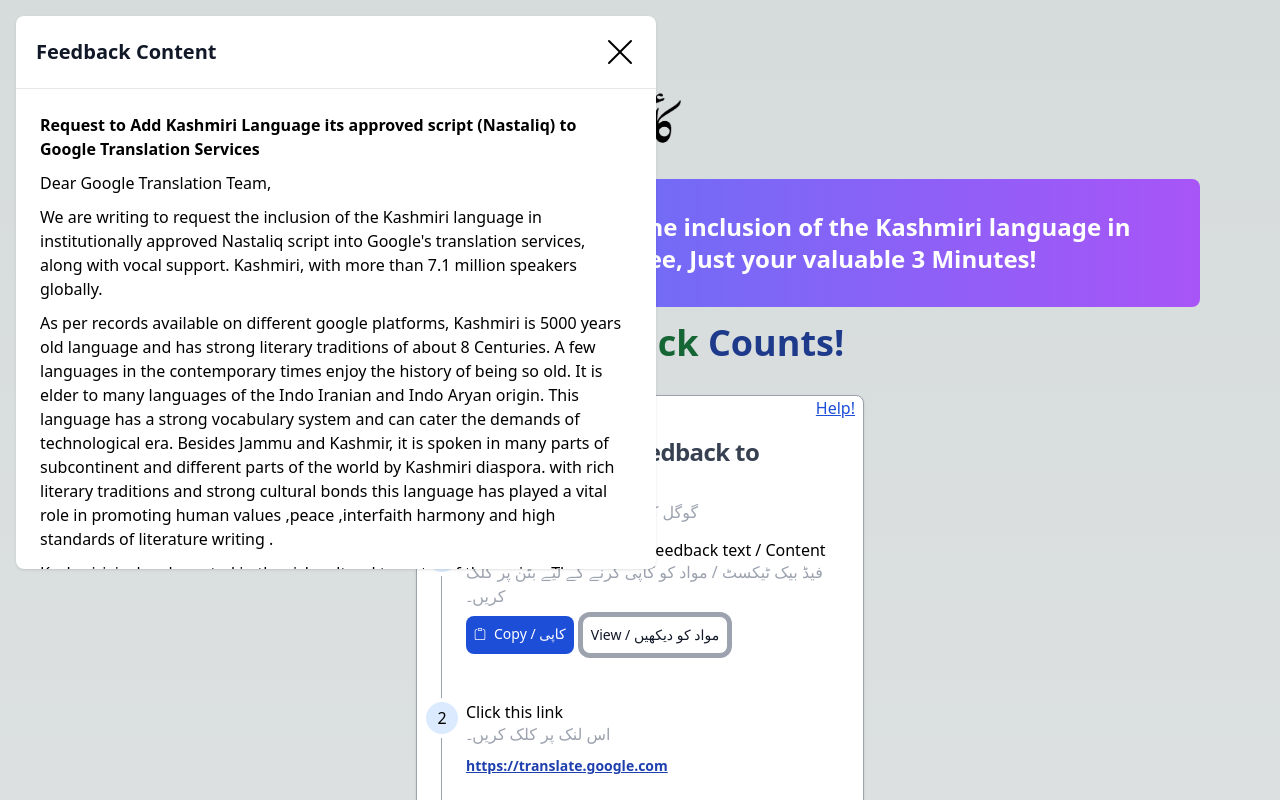
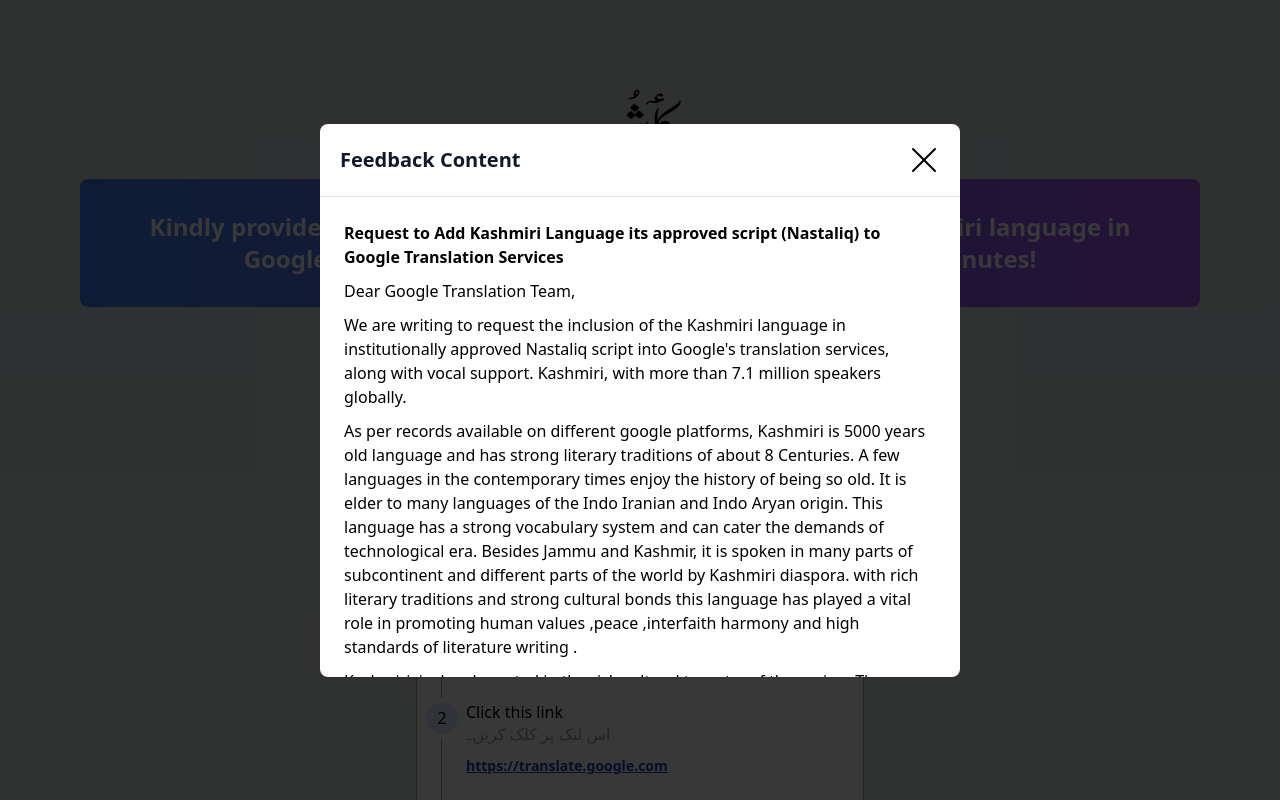
Before and after one commit to rjmk159/supportks, a Next.js app: page / in a window 1280 px wide. Both pictures are taken after a click on the button "View / مواد کو دیکھیں". Shown: the top 800 px of the page. Built offline with nearby package versions, Linux system fonts and the light colour scheme.

Commit message:
body class

```diff
--- a/src/omponents/Form.jsx
+++ b/src/omponents/Form.jsx
@@ -20,16 +20,17 @@
     setSelected("down");
   };
   const handleSubmitFeedbackCall = () => {
+    if(showThankyou) return;
     handleSubmitFeedback(selected, message);
 
     setTimeout(() => {
       setShowThankyou(true);
-    }, 2000);
+    }, 1000);
     setTimeout(() => {
       setShowThankyou(false);
       setSelected("");
       setMessage("");
-    }, 2000);
+    }, 15000);
   };
   return !showThankyou ? (
     <>
--- a/src/omponents/Modal.jsx
+++ b/src/omponents/Modal.jsx
@@ -1,4 +1,4 @@
-import React from "react";
+import React, { useEffect } from "react";
 import { BsXLg } from "react-icons/bs";
 
 const Modal = ({ isOpen, onClose }) => {
@@ -6,14 +6,31 @@
     onClose();
   };
 
+  useEffect(() => {
+    document.body.classList.add("overflow-hidden");
+    return;
+  });
+  useEffect(() => {
+    // Add a class to the body when the component mounts
+    if (isOpen) {
+      document.body.classList.add("overflow-hidden");
+    } else {
+      document.body.classList.remove("overflow-hidden");
+    }
+
+    // Remove the class from the body when the component unmounts
+    return () => {
+      document.body.classList.remove("overflow-hidden");
+    };
+  }, []);
   return (
     <>
       {isOpen && (
         // <!-- Main modal -->
         <div class="main-cont overflow-y-auto overflow-x-hidden fixed top-0 right-0 left-0 z-50 justify-center items-center w-full md:inset-0 h-[calc(100%-1rem)] max-h-full">
-          <div class="main-cont-2 relative p-4 w-full max-w-2xl max-h-full">
+          <div class="relative p-4 w-full max-w-2xl max-h-full">
             {/* <!-- Modal content --> */}
-            <div class="main-cont-3 relative bg-white rounded-lg shadow dark:bg-gray-700">
+            <div class="relative bg-white rounded-lg shadow dark:bg-gray-700">
               {/* <!-- Modal header --> */}
               <div class="flex items-center justify-between p-4 md:p-5 border-b rounded-t dark:border-gray-600">
                 <h3 class="text-xl font-semibold text-gray-900 dark:text-white">
@@ -24,7 +41,7 @@
                   onClick={handleClose}
                   class="bg-transparent  rounded-lg text-sm w-8 h-8 ms-auto inline-flex justify-center items-center"
                 >
-                  <BsXLg className="h-20 w-20"/>
+                  <BsXLg className="h-20 w-20" />
                 </button>
               </div>
               {/* <!-- Modal body --> */}
--- a/src/styles/globals.css
+++ b/src/styles/globals.css
@@ -65,16 +65,10 @@
 button {
   cursor: pointer;
 }
-/* .main-cont {
-  position: fixed;
-  z-index: 999;
-  background: rgba(0,0,0, 0.5);
+.main-cont {
+  background: rgb(0 0 0 / 78%);
+  min-height: 100%;
+  display: flex;
+  align-items: center;
+  justify-content: center;
 }
-.main-cont-3 {
-  max-width: 800px;
-  margin: 0 auto;
-}
-.overflow-y-auto.p-6.flex-auto.max-h-\[60vh\] {
-  max-height: 60vh;
-  overflow-y: auto;
-} */
```
